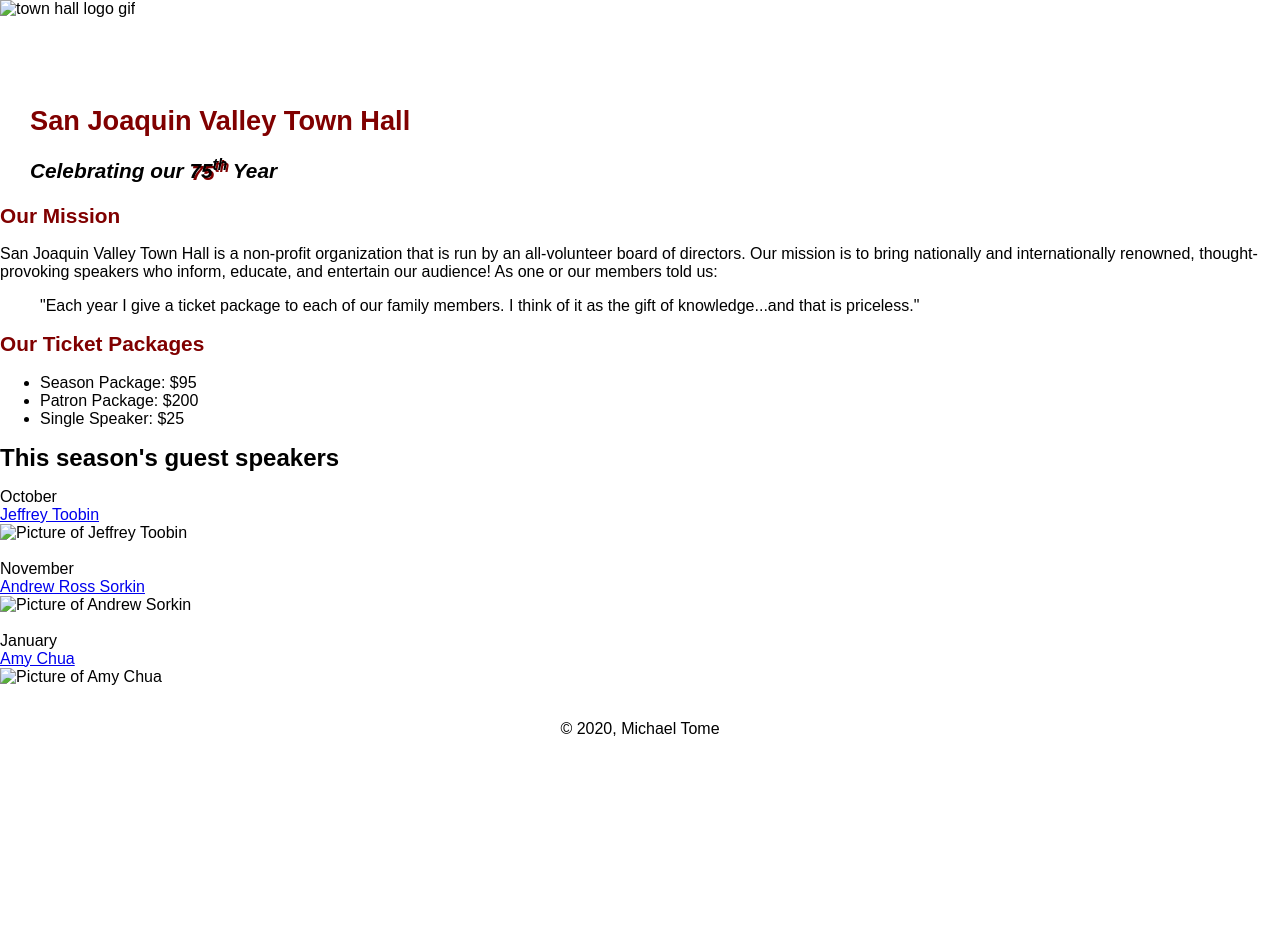
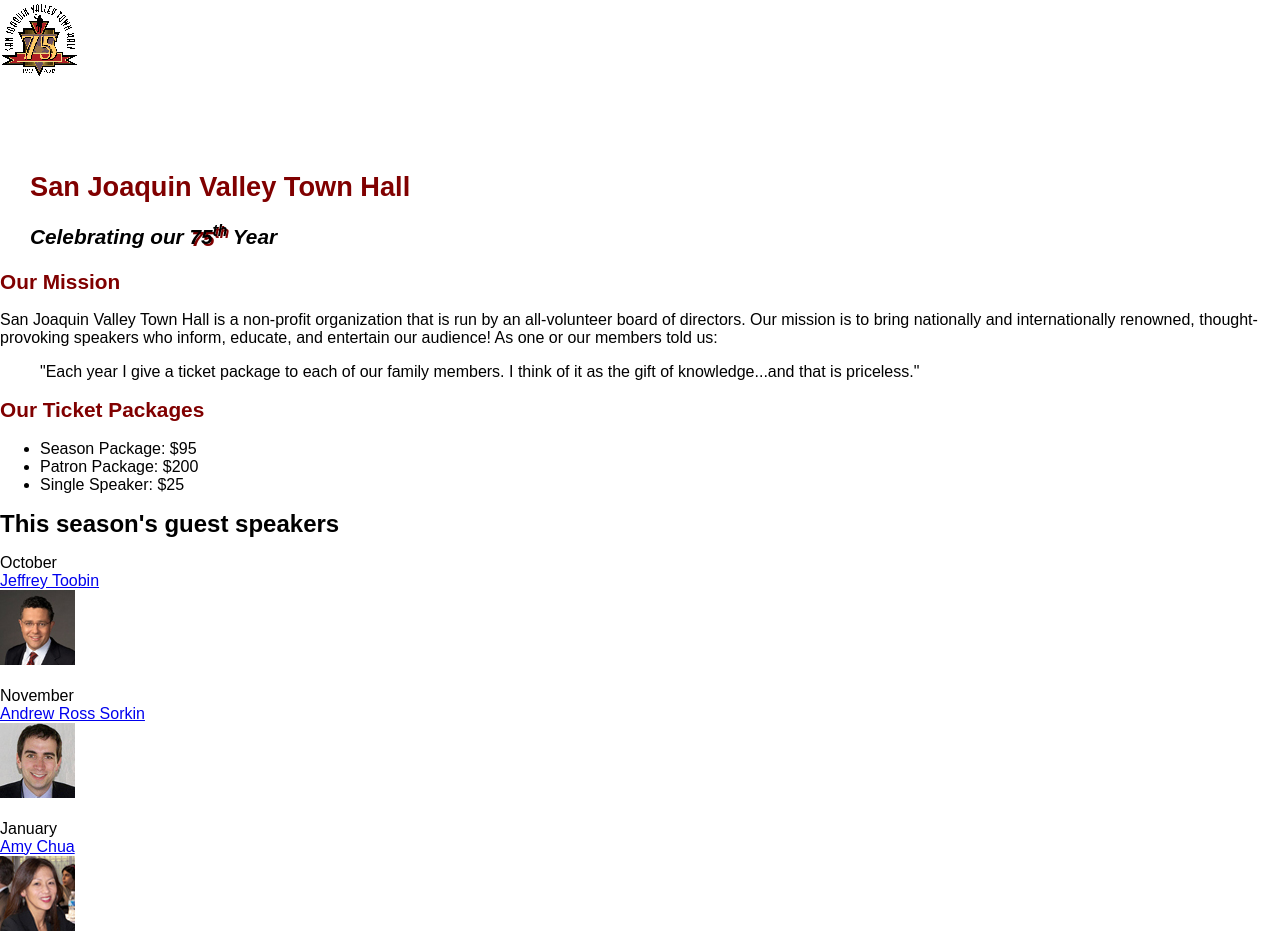
Before and after one commit to miketome/A10, a plain HTML site: page index.html in a window 1280 px wide. Shown: the top 934 px of the page. Before the commit the page ends 800 px from the top, so only its background shows below. Drawn offline with Linux system fonts and the light colour scheme.

Commit message:
Update index.html

```diff
--- a/index.html
+++ b/index.html
@@ -2,7 +2,7 @@
 <html lang="en">
 
 <head>
-	<img src="images/town_hall_logo.gif" alt="town hall logo gif" style="height:80px;">
+	<img src="town_hall_logo.gif" alt="town hall logo gif" style="height:80px;">
 	<meta charset="utf-8">
 	<title>San Joaquin Valley Town Hall</title>
 	<link rel="shortcut icon" href="favicon.ico">
@@ -33,16 +33,16 @@
 		<h1>This season's guest speakers</h1>
 
 		October<br>
-		<a href="speakers/toobin.html">Jeffrey Toobin<br></a>
-		<img src="images/toobin75.jpg" height="75" alt="Picture of Jeffrey Toobin"><br><br>
+		<a href="toobin.html">Jeffrey Toobin<br></a>
+		<img src="toobin75.jpg" height="75" alt="Picture of Jeffrey Toobin"><br><br>
 
 		November<br>
-		<a href="speakers/sorkin.html"> Andrew Ross Sorkin<br></a>
-		<img src="images/sorkin75.jpg" height="75" alt="Picture of Andrew Sorkin"><br><br>
+		<a href="sorkin.html"> Andrew Ross Sorkin<br></a>
+		<img src="sorkin75.jpg" height="75" alt="Picture of Andrew Sorkin"><br><br>
 
 		January<br>
-		<a href="speakers/chua.html">Amy Chua<br></a>
-		<img src="images/chua75.jpg" height="75" alt="Picture of Amy Chua"><br><br>
+		<a href="chua.html">Amy Chua<br></a>
+		<img src="chua75.jpg" height="75" alt="Picture of Amy Chua"><br><br>
 
 	</main>
 	<footer>
```
